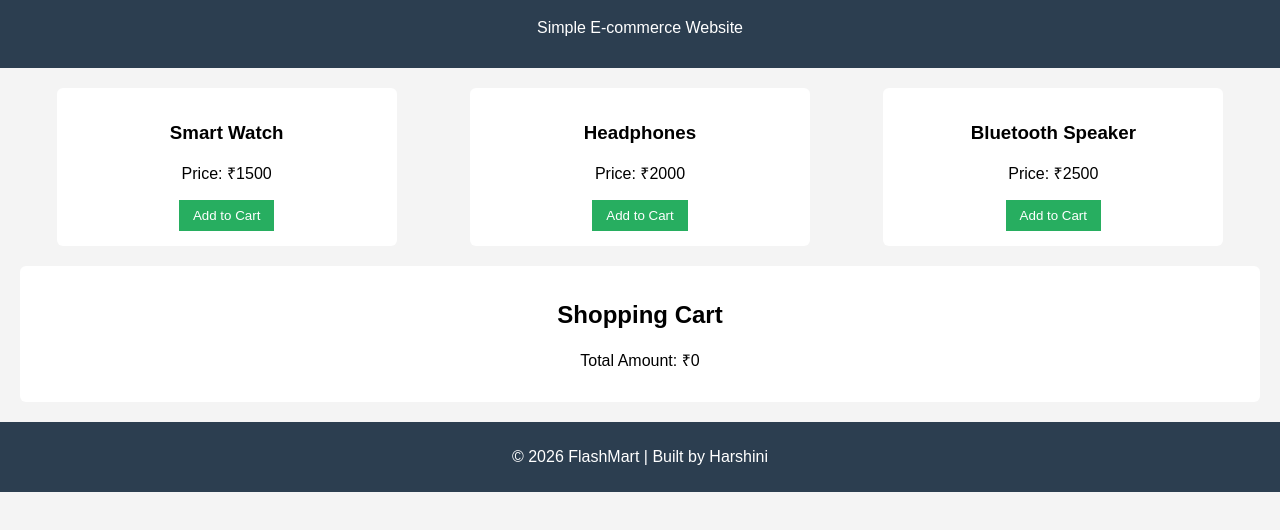
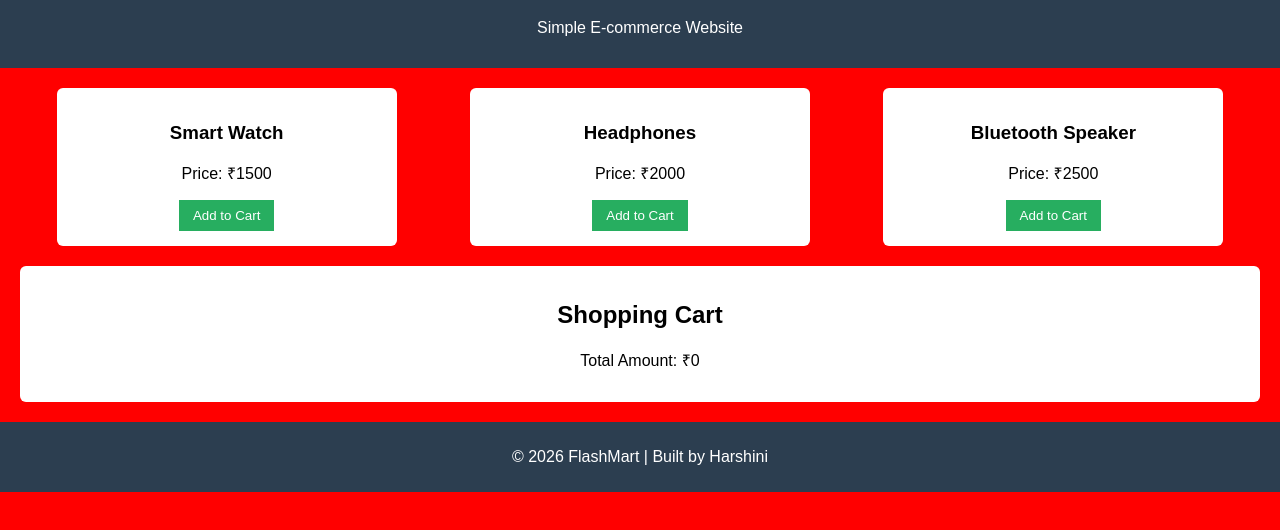
Before and after one commit to harshini-01-2005/flashmart-project, a plain HTML site: page index.html in a window 1280 px wide. Shown: the part 76-606 px from the top of the page. Drawn offline with Linux system fonts and the light colour scheme.

Commit message:
Update body background color to red
Change body background color to red.

```diff
--- a/style.css
+++ b/style.css
@@ -1,3 +1,5 @@
+body { background-color: red !important; }
+
 body {
     font-family: Arial, sans-serif;
     margin: 0;
```
